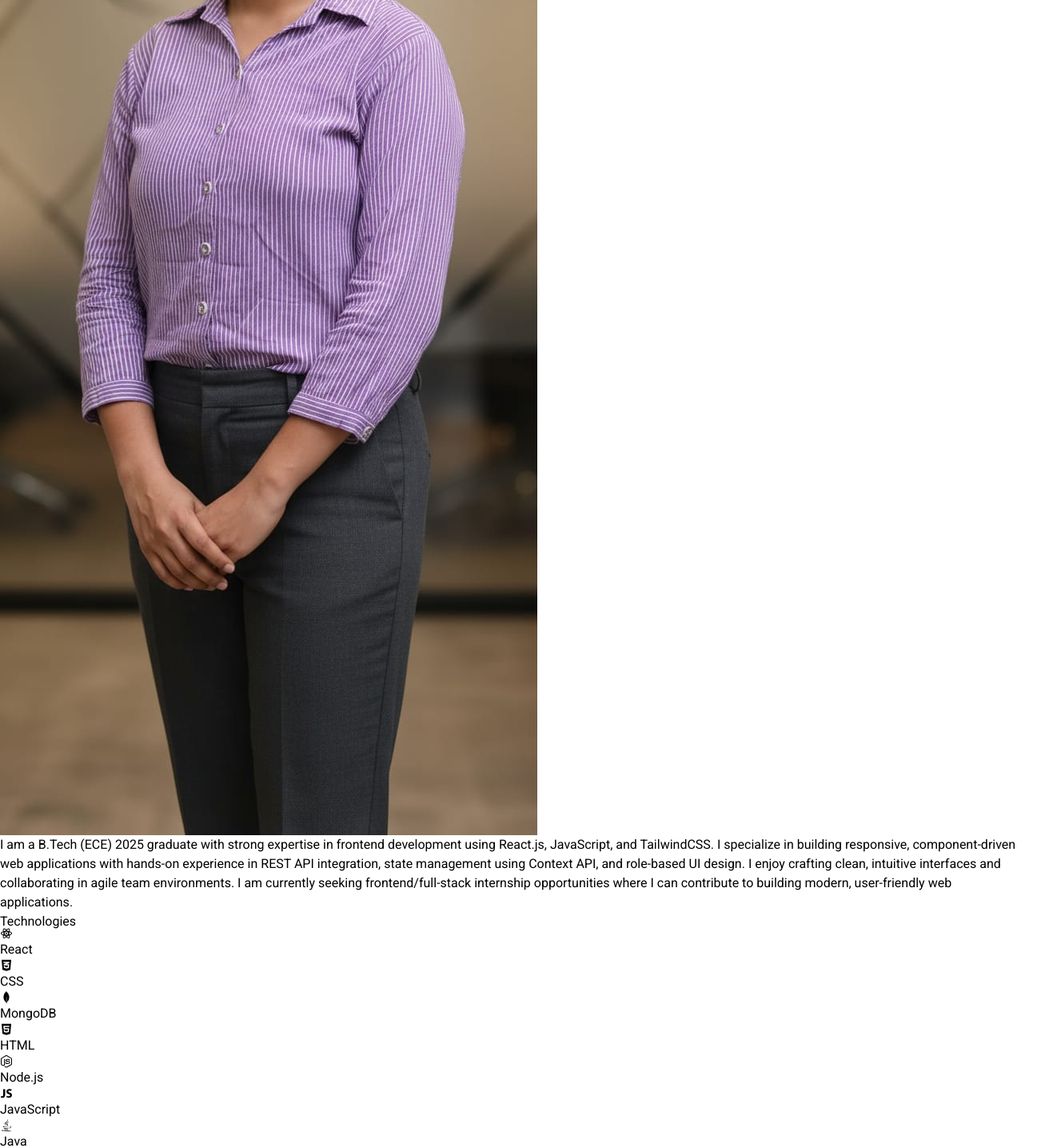
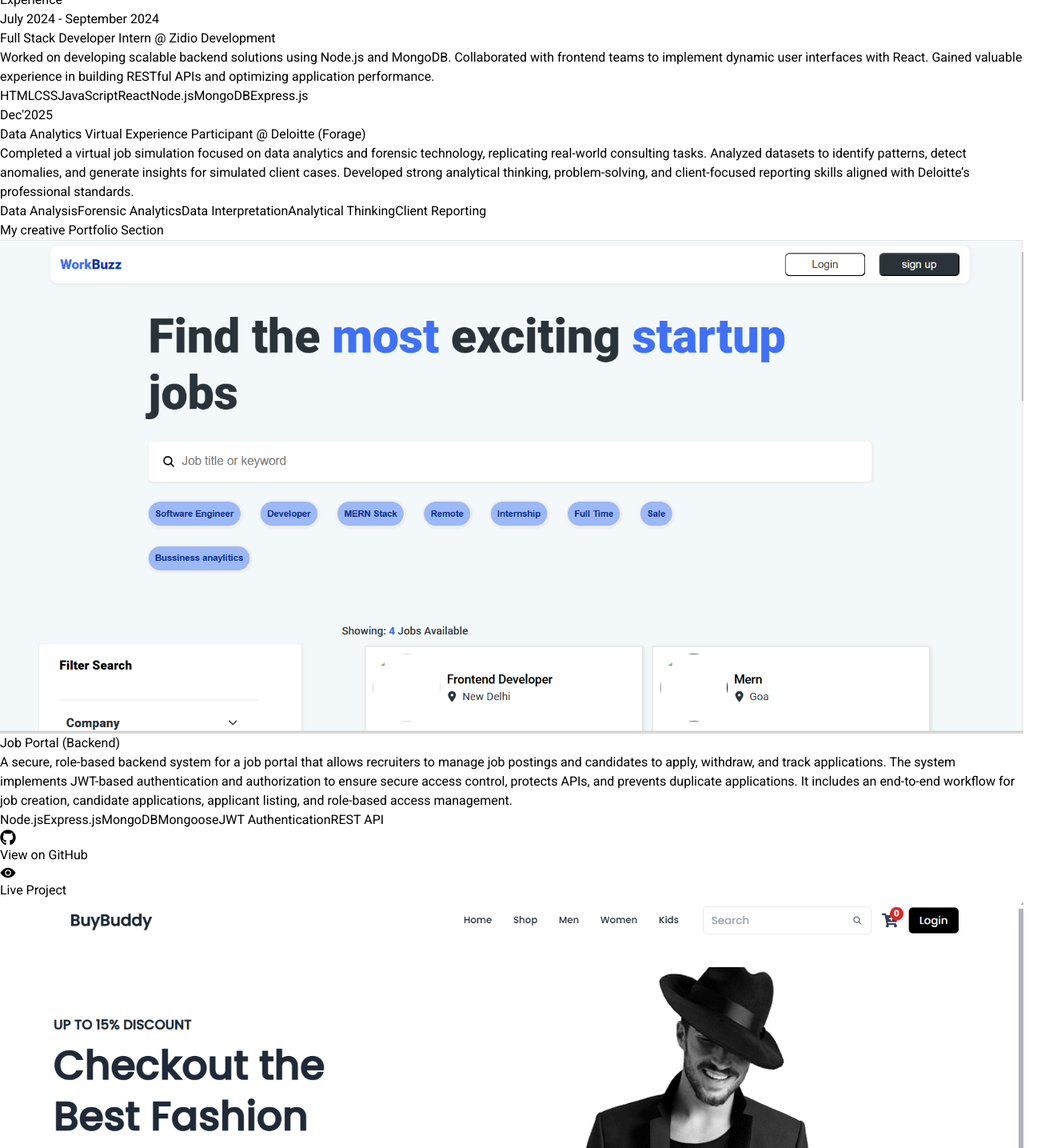
Before and after one commit to Rachna-Rathor/rachna_portfolio, a React (Vite) app: page / in a window 1280 px wide. Shown: the part 2204-3639 px from the top of the page at 80% size, 1312 px wide, since content can reach past the window. Built offline with nearby package versions, Linux system fonts and the light colour scheme.

Commit message:
adding project live link

```diff
--- a/src/components/About.jsx
+++ b/src/components/About.jsx
@@ -1,37 +1,24 @@
-import aboutImg from "/src/assets/profilePhoto.jpeg"
-
 
 import { ABOUT_TEXT } from "../constants";
 import { motion } from "framer-motion";
+
 const About = () => {
   return (
-    <div className="border-b border-neutral-900 pb-4">
-      <h2 className="my-20 text-center text-4xl">
+    <div className="border-b border-neutral-900 py-16">
+      <h2 className="mb-10 text-center text-4xl">
         About <span className="text-neutral-500">Me</span>
       </h2>
-      <div className="flex flex-wrap">
 
-        <motion.div
-        whileInView={{opacity:1,x:0}}
-        initial={{opacity:0,x: -100}}
-        transition={{duration:0.5}}
-         className="w-full lg:w-1/2 lg:p-8">
-          <div className="flex items-center justify-center">
-            <img className="w-80 h-80 rounded-full object-cover object-top " src={aboutImg} alt="about" />
-          </div>
-        </motion.div>
-
-        {/* Text Section */}
-        <motion.div
-         whileInView={{opacity:1,x:0}}
-         initial={{opacity:0,x: 100}}
-         transition={{duration:1}}
-        className="w-full lg:w-1/2">
-          <div className="flex justify-center lg:justify-start">
-            <p className="my-2 max-w-xl py-6">{ABOUT_TEXT}</p>
-          </div>
-        </motion.div>
-      </div>
+      <motion.div
+        whileInView={{ opacity: 1, x: 0 }}
+        initial={{ opacity: 0, x: 100 }}
+        transition={{ duration: 1 }}
+        className="w-full flex justify-center"
+      >
+        <p className="max-w-2xl text-center leading-7">
+          {ABOUT_TEXT}
+        </p>
+      </motion.div>
     </div>
   );
 };
--- a/src/components/Projects.jsx
+++ b/src/components/Projects.jsx
@@ -76,7 +76,7 @@ const Projects = () => {
               {/* Live Project Link */}
               {project.github && (
                 <a
-                  href={project.github}
+                  href={project.githubLive}
                   target="_blank"
                   rel="noopener noreferrer"
                   className="ml-6 mt-4 inline-flex items-center text-blue-500 hover:text-blue-700"
--- a/src/constants/index.js
+++ b/src/constants/index.js
@@ -68,7 +68,8 @@ export const PROJECTS = [
     description:
       "A fully functional e-commerce website featuring product search, user authentication, and a shopping cart. Implemented a secure backend using Node.js and MongoDB.",
     technologies: ["HTML", "CSS", "React", "Node.js", "MongoDB"],
-    github: "https://github.com/Rachna-Rathor/Ecommerce-app-Using-MERN"
+    github: "https://github.com/Rachna-Rathor/ecommerce-App",
+    githubLive:"https://testing-deployment-eta.vercel.app/"
   },
 
   {
```
